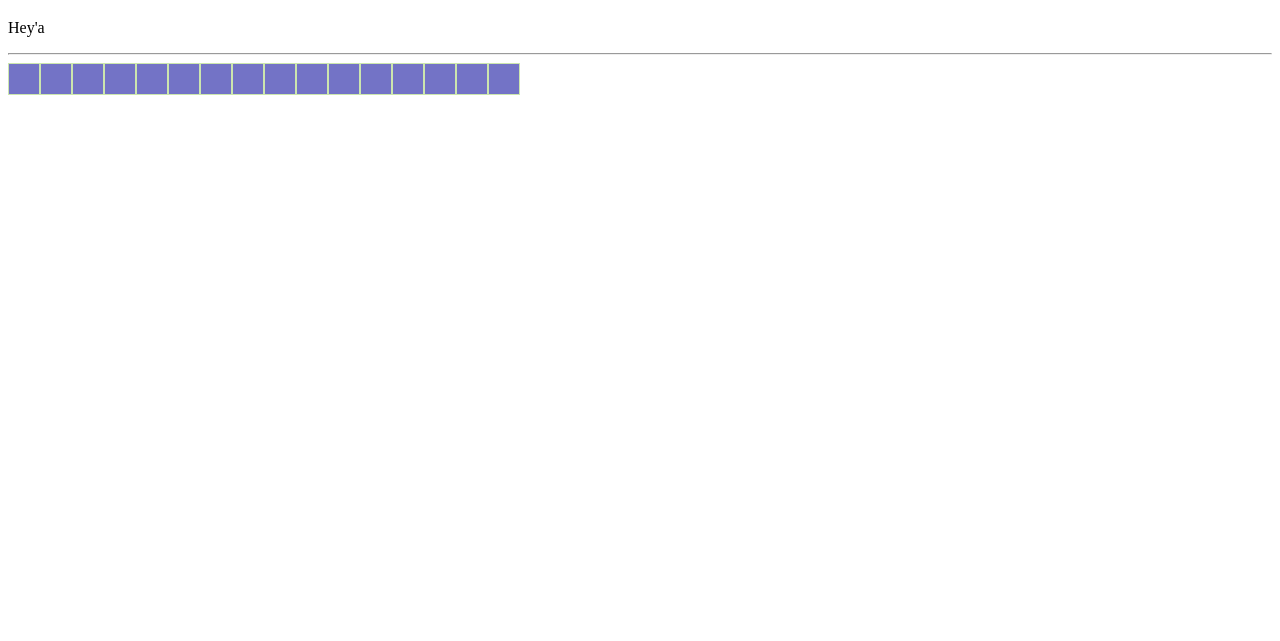
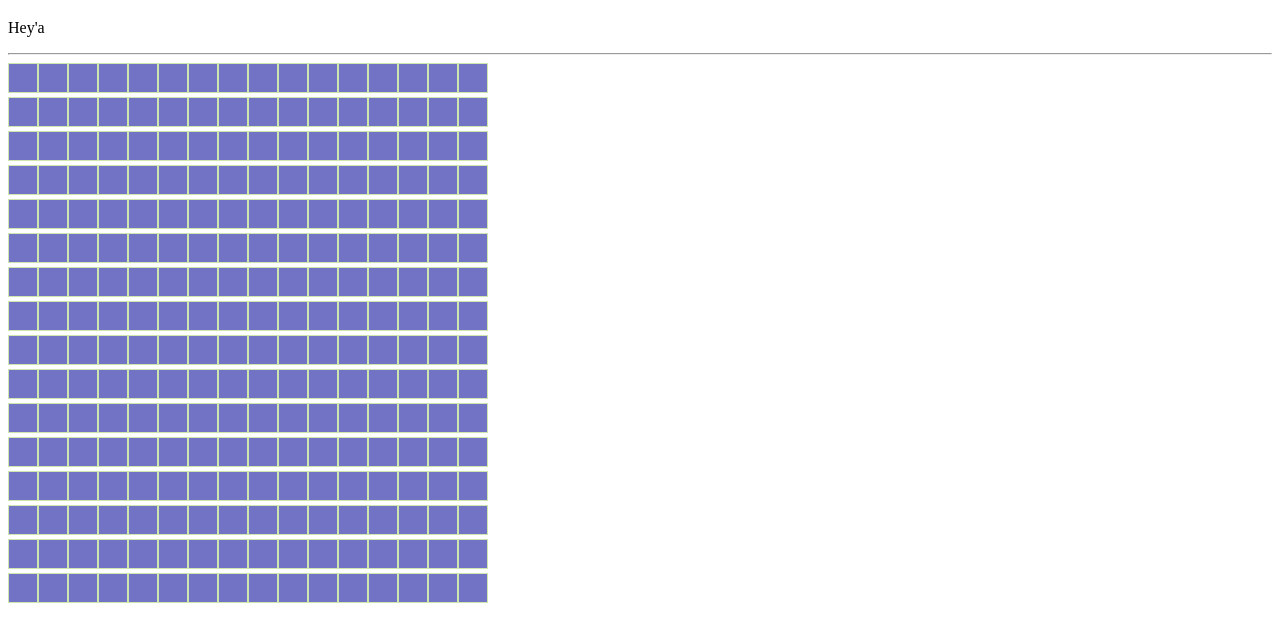
Before and after one commit to ahoymarcus/odin-etch-a-sketch-app, a plain HTML site: page index.html in a window 1280 px wide. Shown: the part 61-702 px from the top of the page. Drawn offline with Linux system fonts and the light colour scheme.

Commit message:
Create a grid 16x16 with JS and CSS

```diff
--- a/index.html
+++ b/index.html
@@ -17,7 +17,7 @@
 		<hr />
 
 
-		<main id="game">
+		<main id="game" class="game-container">
 
 		</main>
 
--- a/index.js
+++ b/index.js
@@ -1,6 +1,6 @@
 //const divsArr = [];
 
-const gameContainer = document.getElementById('game');
+const gameContainer = document.querySelector('.game-container');
 
 
 
@@ -8,6 +8,7 @@ const gameContainer = document.getElementById('game');
 
 // create 16 divs and append them
 for (let i = 0; i < 16; i += 1) {
+    for (let j = 0; j < 16; j += 1){
         let div = document.createElement('div');
         div.setAttribute('id', `grid${i}`);
         div.setAttribute('class', 'grid')
@@ -17,3 +18,4 @@ for (let i = 0; i < 16; i += 1) {
 
         gameContainer.appendChild(div);
     }
+}
--- a/style.css
+++ b/style.css
@@ -1,5 +1,11 @@
+* {
+    box-sizing: border-box;
+}
 
 
+.game-container {
+    width: 480px;
+}
 
 .grid {
     background-color: #7373c6;
```
Lines whose indentation alone changed are shown as unchanged.
